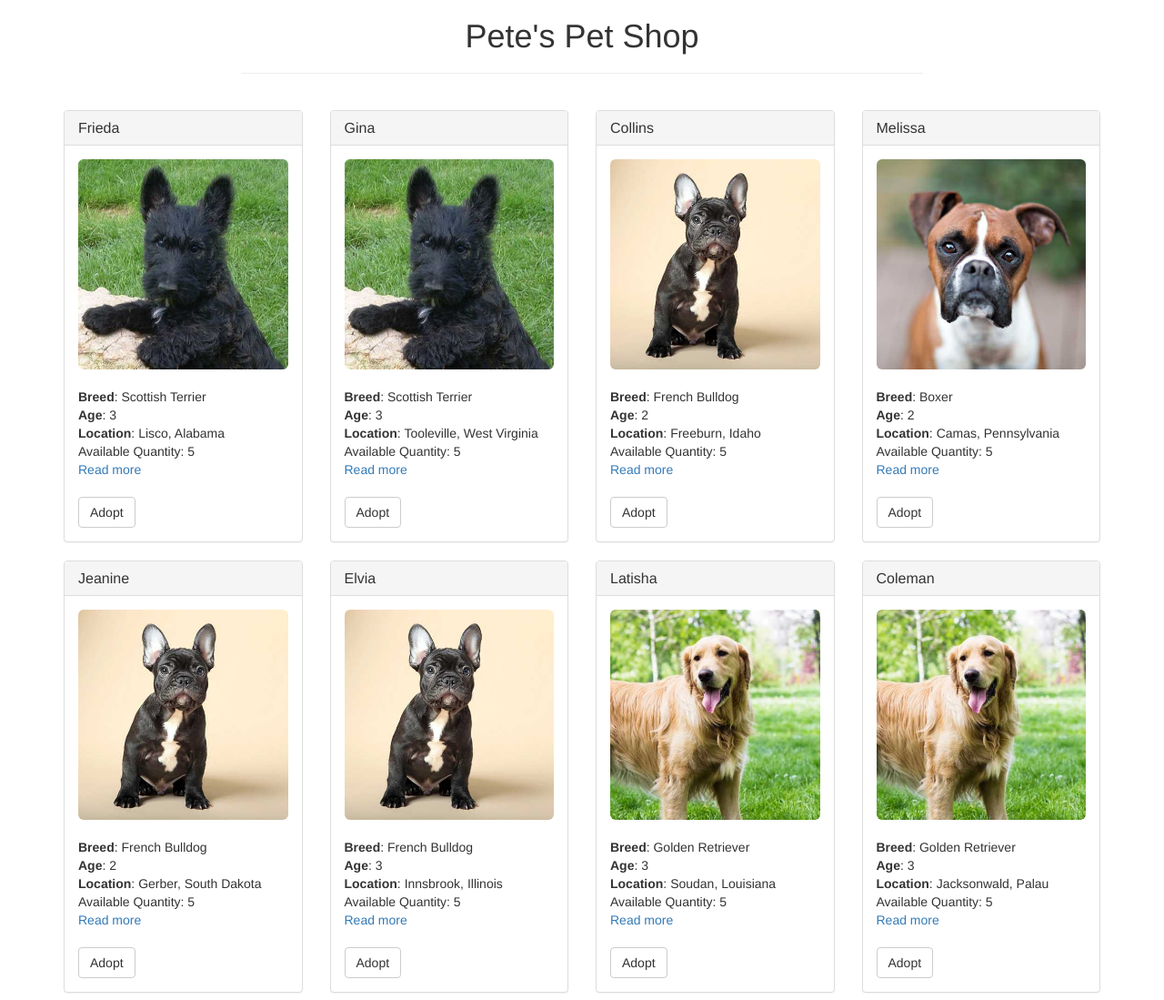
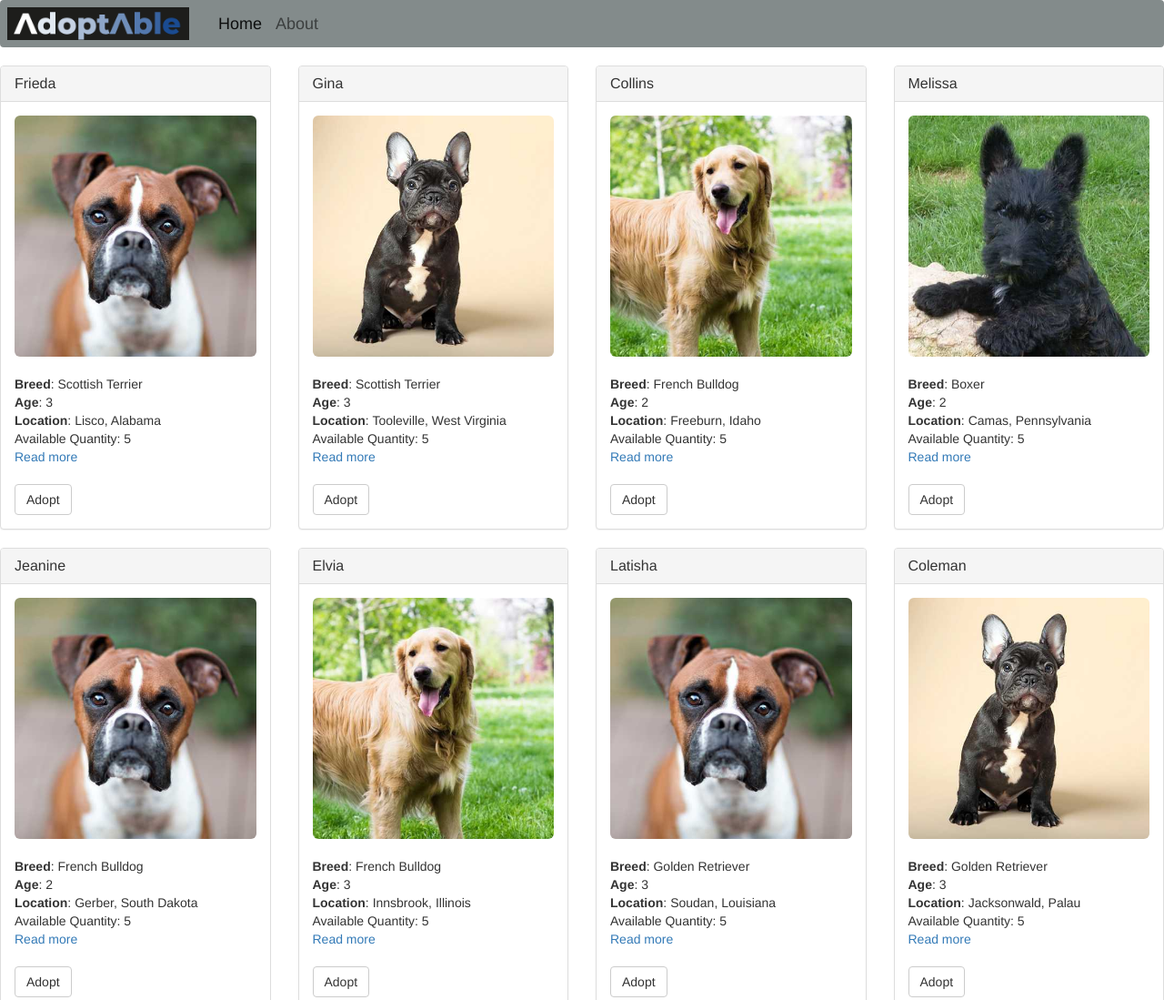
Before and after one commit to siddhantv7/pet-shop, a website: page src/index.html in a window 1280 px wide. Shown: the top 1099 px of the page at 91% size. Drawn offline with nearby package versions, Linux system fonts and the light colour scheme; files whose address does not match are found by name.

Commit message:
Second Commit

```diff
--- a/src/index.html
+++ b/src/index.html
@@ -5,6 +5,7 @@
     <meta http-equiv="X-UA-Compatible" content="IE=edge">
     <meta name="viewport" content="width=device-width, initial-scale=1">
     <!-- The above 3 meta tags *must* come first in the head; any other head content must come *after* these tags -->
+    <link href="https://cdn.jsdelivr.net/npm/bootstrap@5.0.2/dist/css/bootstrap.min.css" rel="stylesheet" integrity="sha384-EVSTQN3/azprG1Anm3QDgpJLIm9Nao0Yz1ztcQTwFspd3yD65VohhpuuCOmLASjC" crossorigin="anonymous">
     <title>Pete's Pet Shop</title>
 
     <!-- Bootstrap -->
@@ -16,16 +17,46 @@
       <script src="https://oss.maxcdn.com/html5shiv/3.7.3/html5shiv.min.js"></script>
       <script src="https://oss.maxcdn.com/respond/1.4.2/respond.min.js"></script>
     <![endif]-->
+    <style>
+      /* Custom CSS to remove underline from links after hovering */
+      .nav-link:hover {
+        text-decoration: none;
+        text-underline-offset: none;
+      }
+      a {
+  text-decoration: none;
+}
+    </style>
   </head>
   <body>
-    <div class="container">
+    <nav class="navbar navbar-expand-lg navbar-light " style="background-color: #838b8b; padding-top: 0; padding-bottom: 0;">
+      <div class="container-fluid">
+        <a class="navbar-brand" style="padding: 7px 7px;" href="/"><img alt="logo" style="width: 200px; height: auto;" src="./images/pet_logo.png" data-holder-rendered="true"></a>
+        <button class="navbar-toggler" type="button" data-bs-toggle="collapse" data-bs-target="#navbarSupportedContent" aria-controls="navbarSupportedContent" aria-expanded="false" aria-label="Toggle navigation">
+          <span class="navbar-toggler-icon"></span>
+        </button>
+        <div class="collapse navbar-collapse" id="navbarSupportedContent">
+          <ul class="navbar-nav me-auto mb-2 mb-lg-0">
+            <li class="nav-item">
+              <a class="nav-link active " aria-current="page" style="padding-left: 0px; padding-right: 15px; font-size: large;" href="/">Home</a>
+            </li>
+            <li class="nav-item">
+              <a class="nav-link" style="padding-left: 0px; padding-right: 15px; font-size: large; " href="#">About</a>
+            </li>
+          </ul>
+
+        </div>
+      </div>
+    </nav>
+
+    <!-- <div class="container">
       <div class="row">
         <div class="col-xs-12 col-sm-8 col-sm-push-2">
-          <h1 class="text-center">Pete's Pet Shop</h1>
+          <h1 class="text-center">AdoptAble's Pet Shop</h1>
           <hr/>
           <br/>
         </div>
-      </div>
+      </div> -->
 
       <div id="petsRow" class="row">
         <!-- PETS LOAD HERE -->
@@ -73,18 +104,19 @@
         var petBreed = panelBody.find('.pet-breed').text();
         var petAge = panelBody.find('.pet-age').text();
         var petLocation = panelBody.find('.pet-location').text();
+        var petImageSrc = panelBody.find('img').attr('src'); // Get the image src
 
         // Construct the URL with query parameters
         var url = $(link).attr('href') + '?petName=' + encodeURIComponent(petName) +
                   '&petBreed=' + encodeURIComponent(petBreed) +
                   '&petAge=' + encodeURIComponent(petAge) +
-                  '&petLocation=' + encodeURIComponent(petLocation);
+                  '&petLocation=' + encodeURIComponent(petLocation) +
+                  '&petImageSrc=' + encodeURIComponent(petImageSrc); // Include the image src
 
         // Navigate to the about.html page with the constructed URL
         window.location.href = url;
       }
     </script>
-
-
+    <script src="https://cdn.jsdelivr.net/npm/bootstrap@5.0.2/dist/js/bootstrap.bundle.min.js" integrity="sha384-MrcW6ZMFYlzcLA8Nl+NtUVF0sA7MsXsP1UyJoMp4YLEuNSfAP+JcXn/tWtIaxVXM" crossorigin="anonymous"></script>
   </body>
 </html>
--- a/src/pets.json
+++ b/src/pets.json
@@ -2,7 +2,7 @@
   {
     "id": 0,
     "name": "Frieda",
-    "picture": "images/scottish-terrier.jpeg",
+    "picture": "images/img1.jpeg",
     "age": 3,
     "breed": "Scottish Terrier",
     "quantity": 5,
@@ -11,7 +11,7 @@
   {
     "id": 1,
     "name": "Gina",
-    "picture": "images/scottish-terrier.jpeg",
+    "picture": "images/img2.jpeg",
     "age": 3,
     "breed": "Scottish Terrier",
     "quantity": 5,
@@ -20,7 +20,7 @@
   {
     "id": 2,
     "name": "Collins",
-    "picture": "images/french-bulldog.jpeg",
+    "picture": "images/img3.jpeg",
     "age": 2,
     "breed": "French Bulldog",
     "quantity": 5,
@@ -29,7 +29,7 @@
   {
     "id": 3,
     "name": "Melissa",
-    "picture": "images/boxer.jpeg",
+    "picture": "images/img4.jpeg",
     "age": 2,
     "breed": "Boxer",
     "quantity": 5,
@@ -38,7 +38,7 @@
   {
     "id": 4,
     "name": "Jeanine",
-    "picture": "images/french-bulldog.jpeg",
+    "picture": "images/img1.jpeg",
     "age": 2,
     "breed": "French Bulldog",
     "quantity": 5,
@@ -47,7 +47,7 @@
   {
     "id": 5,
     "name": "Elvia",
-    "picture": "images/french-bulldog.jpeg",
+    "picture": "images/img3.jpeg",
     "age": 3,
     "breed": "French Bulldog",
     "quantity": 5,
@@ -56,7 +56,7 @@
   {
     "id": 6,
     "name": "Latisha",
-    "picture": "images/golden-retriever.jpeg",
+    "picture": "images/img1.jpeg",
     "age": 3,
     "breed": "Golden Retriever",
     "quantity": 5,
@@ -65,7 +65,7 @@
   {
     "id": 7,
     "name": "Coleman",
-    "picture": "images/golden-retriever.jpeg",
+    "picture": "images/img2.jpeg",
     "age": 3,
     "breed": "Golden Retriever",
     "quantity": 5,
@@ -74,7 +74,7 @@
   {
     "id": 8,
     "name": "Nichole",
-    "picture": "images/french-bulldog.jpeg",
+    "picture": "images/img3.jpeg",
     "age": 2,
     "breed": "French Bulldog",
     "quantity": 5,
@@ -83,7 +83,7 @@
   {
     "id": 9,
     "name": "Fran",
-    "picture": "images/boxer.jpeg",
+    "picture": "images/img1.jpeg",
     "age": 3,
     "breed": "Boxer",
     "quantity": 5,
@@ -92,7 +92,7 @@
   {
     "id": 10,
     "name": "Leonor",
-    "picture": "images/boxer.jpeg",
+    "picture": "images/img4.jpeg",
     "age": 2,
     "breed": "Boxer",
     "quantity": 5,
@@ -101,7 +101,7 @@
   {
     "id": 11,
     "name": "Dean",
-    "picture": "images/scottish-terrier.jpeg",
+    "picture": "images/img1.jpeg",
     "age": 3,
     "breed": "Scottish Terrier",
     "quantity": 5,
@@ -110,7 +110,7 @@
   {
     "id": 12,
     "name": "Stevenson",
-    "picture": "images/french-bulldog.jpeg",
+    "picture": "images/img3.jpeg",
     "age": 3,
     "breed": "French Bulldog",
     "quantity": 5,
@@ -119,7 +119,7 @@
   {
     "id": 13,
     "name": "Kristina",
-    "picture": "images/golden-retriever.jpeg",
+    "picture": "images/img1.jpeg",
     "age": 4,
     "breed": "Golden Retriever",
     "quantity": 5,
@@ -128,7 +128,7 @@
   {
     "id": 14,
     "name": "Ethel",
-    "picture": "images/golden-retriever.jpeg",
+    "picture": "images/img2.jpeg",
     "age": 2,
     "breed": "Golden Retriever",
     "quantity": 5,
@@ -137,7 +137,7 @@
   {
     "id": 15,
     "name": "Terry",
-    "picture": "images/golden-retriever.jpeg",
+    "picture": "images/img4.jpeg",
     "age": 2,
     "breed": "Golden Retriever",
     "quantity": 3,
```
Also changed, not shown: src/about.html (+10 -4 lines), src/images/img1.jpeg (renamed from src/images/boxer.jpeg), src/images/img2.jpeg (renamed from src/images/french-bulldog.jpeg), src/images/img3.jpeg (renamed from src/images/golden-retriever.jpeg), src/images/img4.jpeg (renamed from src/images/scottish-terrier.jpeg), src/images/pet_logo.png (added).
